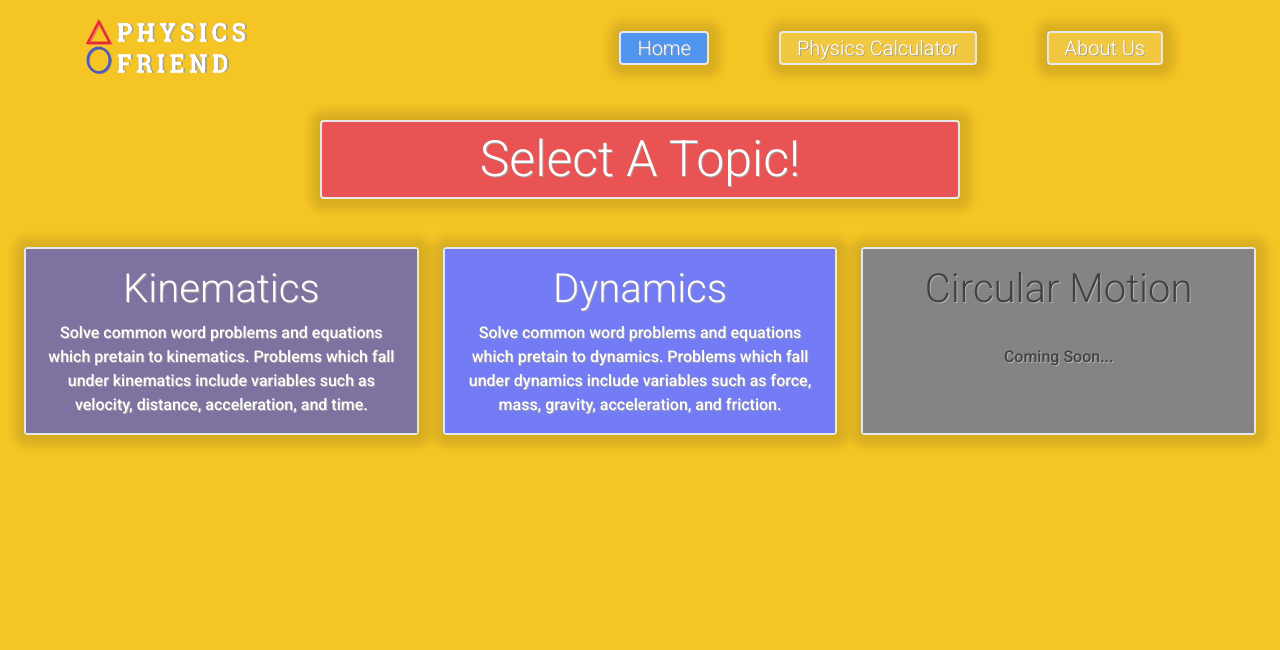
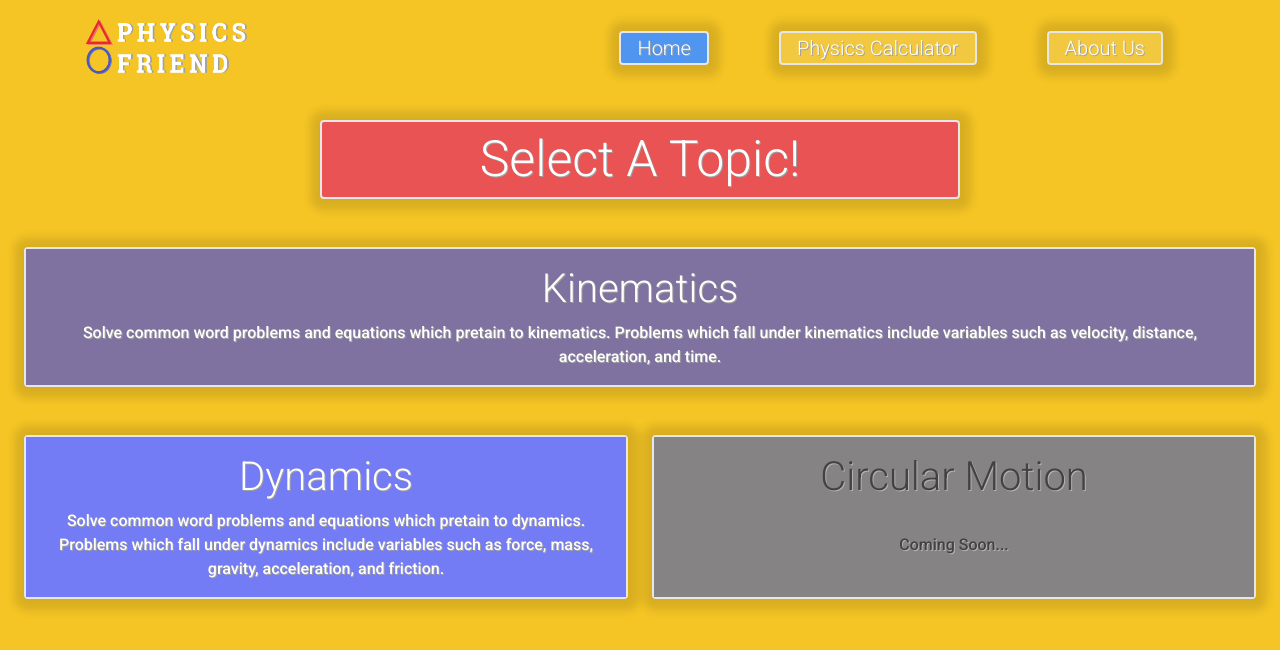
Before and after one commit to Sparsh101AI/Physics-Friend-Application, a React (Create React App) app: page /Calculator in a window 1280 px wide. Shown: the top 650 px of the page. Built offline with nearby package versions, Linux system fonts and the light colour scheme.

Commit message:
added full  click card

```diff
--- a/src/Calculator/Calculator.css
+++ b/src/Calculator/Calculator.css
@@ -51,3 +51,7 @@
 .cardg:hover {
   bottom: 1rem;
 }
+
+.linkcolor{
+  text-decoration: none;
+}
--- a/src/Calculator/Calculator.js
+++ b/src/Calculator/Calculator.js
@@ -16,7 +16,9 @@ function Calculator() {
       <br />
 
       <CardGroup>
-        <Card className="cardg">
+        <Link className="linkcolor" to="/Kinematics">
+
+        <Card className="cardg" >
           <Card.Body id="kinematics">
             <Card.Title className="calcTitle" id="kinematics">
               Kinematics
@@ -30,6 +32,8 @@ function Calculator() {
           </Card.Body>
         </Card>
 
+
+        </Link>
         <Card className="cardg">
           <Card.Body id="dynamics">
             <Card.Title className="calcTitle" id="dynamics">
```
